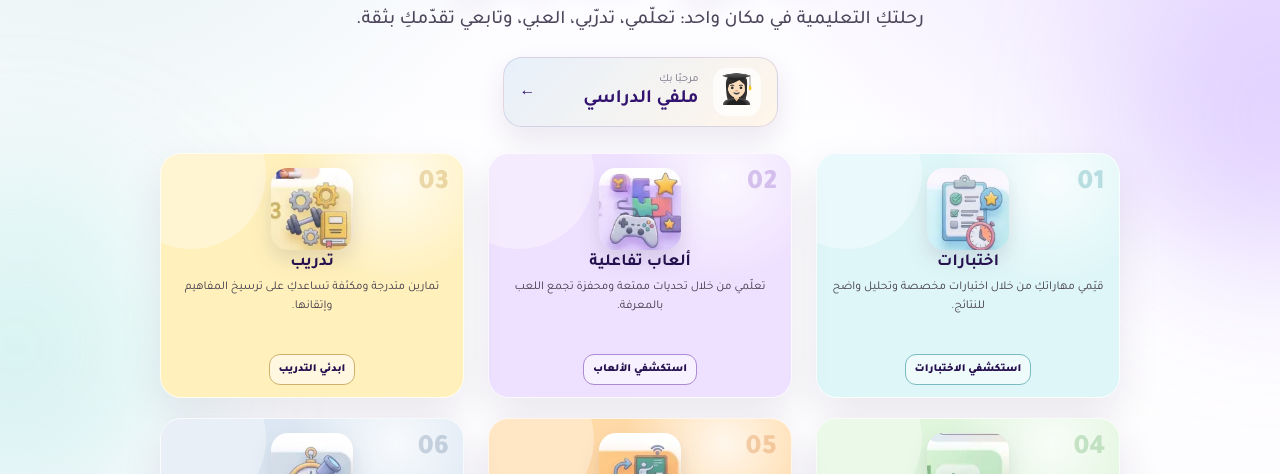
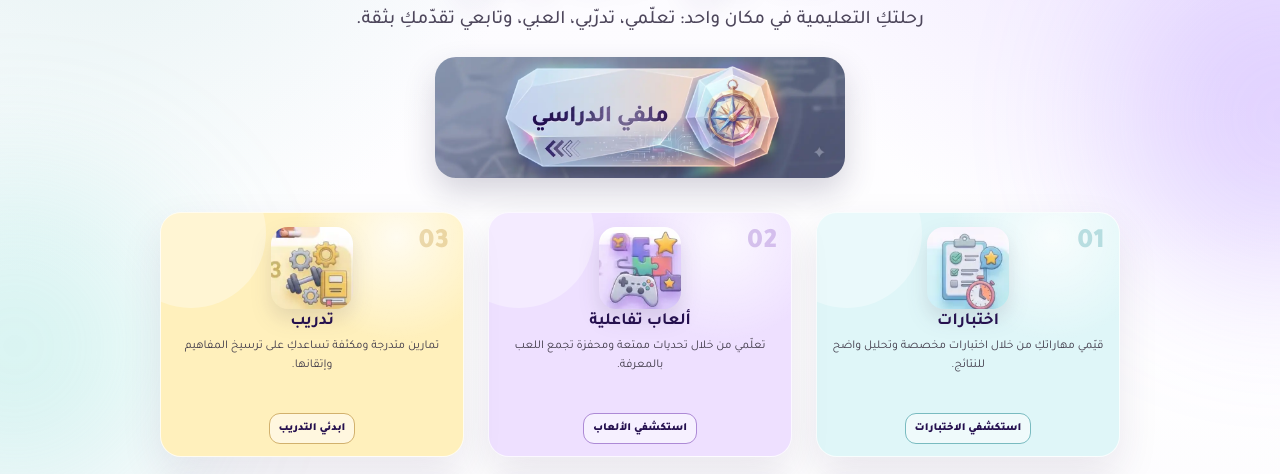
Before and after one commit to education-school-sa/madar, a plain HTML site: page stage.html in a window 1280 px wide. Shown: the part 249-723 px from the top of the page. Drawn offline with Linux system fonts and the light colour scheme.

Commit message:
تحديث زر ملفي الدراسي بالتصميم الجديد

```diff
--- a/stage.css
+++ b/stage.css
@@ -200,54 +200,30 @@ main {
 }
 
 .profile-button {
-  min-width: 275px;
+  width: min(410px, 100%);
+  min-width: 0;
   margin-top: 18px;
-  padding: 10px 16px;
-  display: inline-grid;
-  grid-template-columns: 52px 1fr auto;
-  align-items: center;
-  gap: 10px;
-  border: 1px solid rgba(84,51,145,.16);
-  border-radius: 19px;
-  color: var(--purple-900);
-  background: linear-gradient(135deg, rgba(230,239,250,.95), rgba(255,245,232,.92));
-  box-shadow: 0 12px 28px rgba(67,42,110,.10);
+  padding: 0;
+  display: inline-block;
+  overflow: hidden;
+  border: 0;
+  border-radius: 21px;
+  background: transparent;
+  box-shadow: 0 14px 32px rgba(52,45,79,.20);
   cursor: pointer;
   transition: transform .2s ease, box-shadow .2s ease;
+  line-height: 0;
 }
 
 .profile-button:hover {
-  transform: translateY(-3px);
-  box-shadow: 0 17px 34px rgba(67,42,110,.15);
+  transform: translateY(-3px) scale(1.01);
+  box-shadow: 0 18px 38px rgba(52,45,79,.25);
 }
 
-.profile-avatar {
-  width: 48px;
-  height: 48px;
-  display: grid;
-  place-items: center;
-  border-radius: 14px;
-  background: rgba(255,255,255,.72);
-  font-size: 29px;
-}
-
-.profile-button span:nth-child(2) {
-  text-align: right;
-}
-
-.profile-button small,
-.profile-button strong {
+.profile-button img {
   display: block;
-}
-
-.profile-button small {
-  margin-bottom: 2px;
-  color: var(--muted);
-  font-size: 11px;
-}
-
-.profile-button strong {
-  font-size: 19px;
+  width: 100%;
+  height: auto;
 }
 
 .learning-grid {
@@ -612,7 +588,8 @@ main {
   }
 
   .profile-button {
-    width: min(100%, 360px);
+    width: min(92vw, 340px);
     min-width: 0;
+    border-radius: 16px;
   }
 }
--- a/stage.html
+++ b/stage.html
@@ -5,7 +5,7 @@
   <meta name="viewport" content="width=device-width, initial-scale=1.0" />
   <meta name="description" content="مداري التعليمي - أقسام منصة مدار التعليمية" />
   <title>مداري التعليمي | مدار</title>
-  <link rel="stylesheet" href="stage.css?v=20260715-1730" />
+  <link rel="stylesheet" href="stage.css?v=20260715-1740" />
 </head>
 <body>
   <div class="page-glow glow-one" aria-hidden="true"></div>
@@ -35,12 +35,7 @@
       <p>رحلتكِ التعليمية في مكان واحد: تعلّمي، تدرّبي، العبي، وتابعي تقدّمكِ بثقة.</p>
 
       <button class="profile-button" id="profileButton" type="button">
-        <span class="profile-avatar" aria-hidden="true">👩🏻‍🎓</span>
-        <span>
-          <small>مرحبًا بكِ</small>
-          <strong>ملفي الدراسي</strong>
-        </span>
-        <b aria-hidden="true">←</b>
+        <img src="student-profile-button.webp" alt="ملفي الدراسي" />
       </button>
     </section>
 
```
Also changed, not shown: student-profile-button.webp (added).
